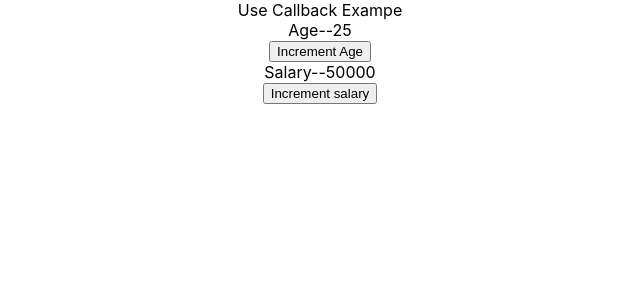
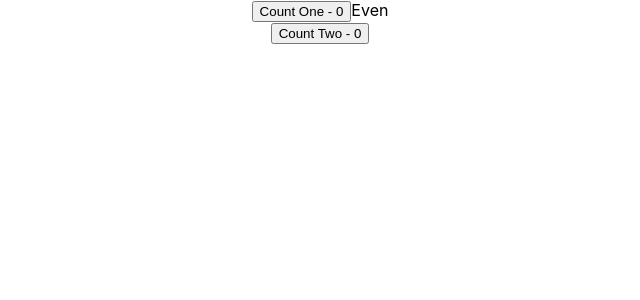
Before and after one commit to Bivek10/React-R-D, a React (Create React App) app: page / in a window 1280 px wide. Shown: the top 300 px of the page, without its empty margins (320-960 px from the left). Built offline with nearby package versions, Linux system fonts and the light colour scheme.

Commit message:
usememo:implementation

```diff
--- a/src/App.js
+++ b/src/App.js
@@ -3,6 +3,7 @@
 import UseReducerEx from "./components/UseReducerEx";
 import ComponentE from "./components/componentE";
 import ParentCompoent from "./components/useCallbacksEx/ParentCompoent"
+import CounterMemo from "./components/useMemoHookEx/CounterMemo";
 import React from "react";
 
 
@@ -18,8 +19,9 @@
           <ComponentE/>
         </AddressContext.Provider>
       </UserContext.Provider> */}
+      <CounterMemo/>
 
-     <ParentCompoent/>
+     {/* <ParentCompoent/> */}
       {/* <UseReducerEx/> */}
       {/* <HookDataFetch /> */}
       {/* <IntervalHookCounter/> */}
--- /dev/null
+++ b/src/components/useMemoHookEx/CounterMemo.js
@@ -0,0 +1,37 @@
+import React, { useMemo, useState } from "react";
+
+function CounterMemo() {
+  const [counterOne, setCounterOne] = useState(0);
+
+  const [counterTwo, setCounterTwo] = useState(0);
+
+  const incrementOne = () => {
+    setCounterOne(counterOne + 1);
+  };
+
+  const incrementTwo = () => {
+    setCounterTwo(counterTwo + 1);
+  };
+
+
+  const isEven=
+  useMemo(() =>{
+    let i =0
+    while (i<2000000) i++
+    return counterOne %2 ===0
+  },[counterOne])
+
+  return (
+    <div>
+      <div>
+        <button onClick={incrementOne}> Count One - {counterOne}</button>
+        <span>{isEven? 'Even':'Odd'} </span>
+      </div>
+      <div>
+        <button onClick={incrementTwo}> Count Two - {counterTwo}</button>
+      </div>
+    </div>
+  );
+}
+
+export default CounterMemo;
```
